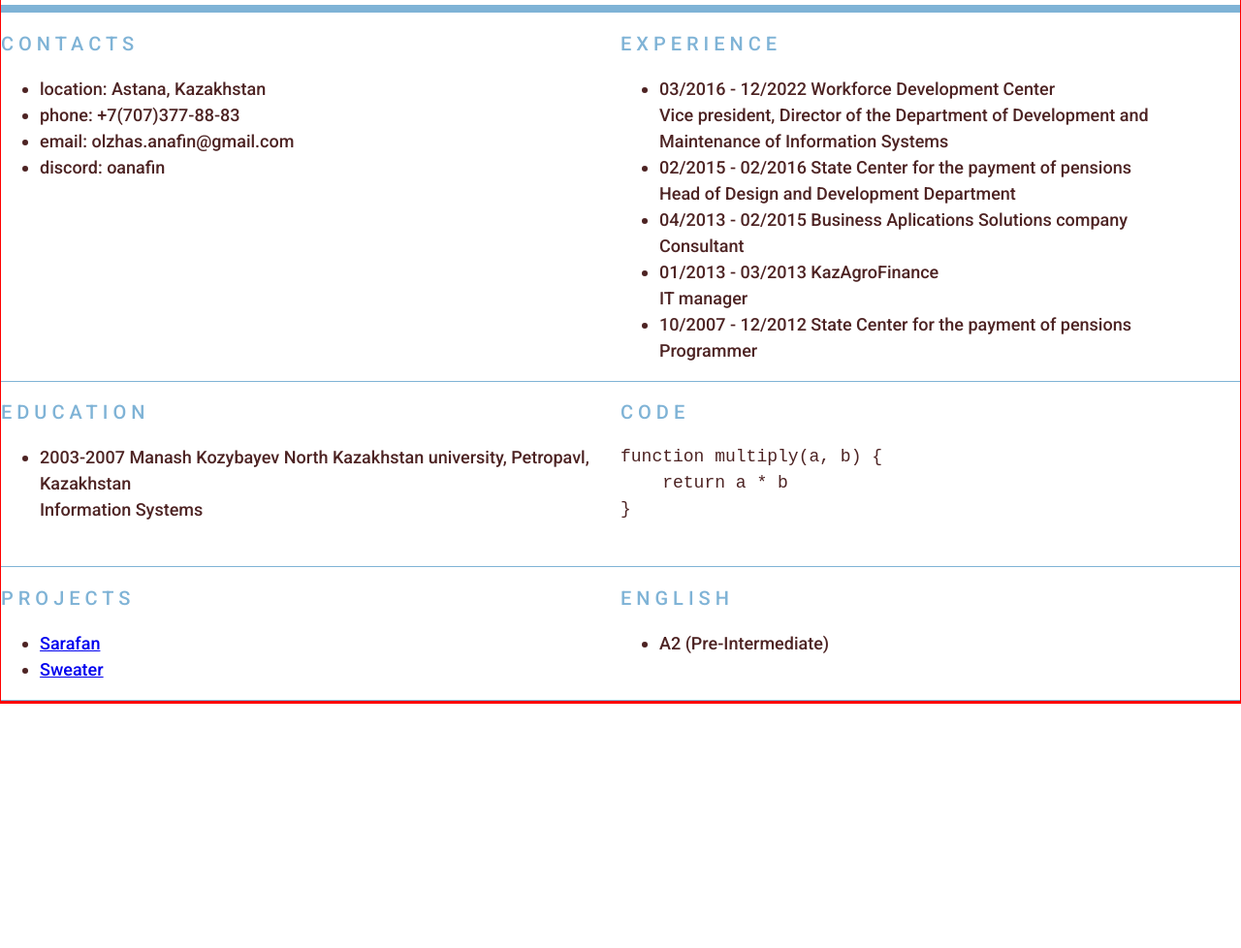
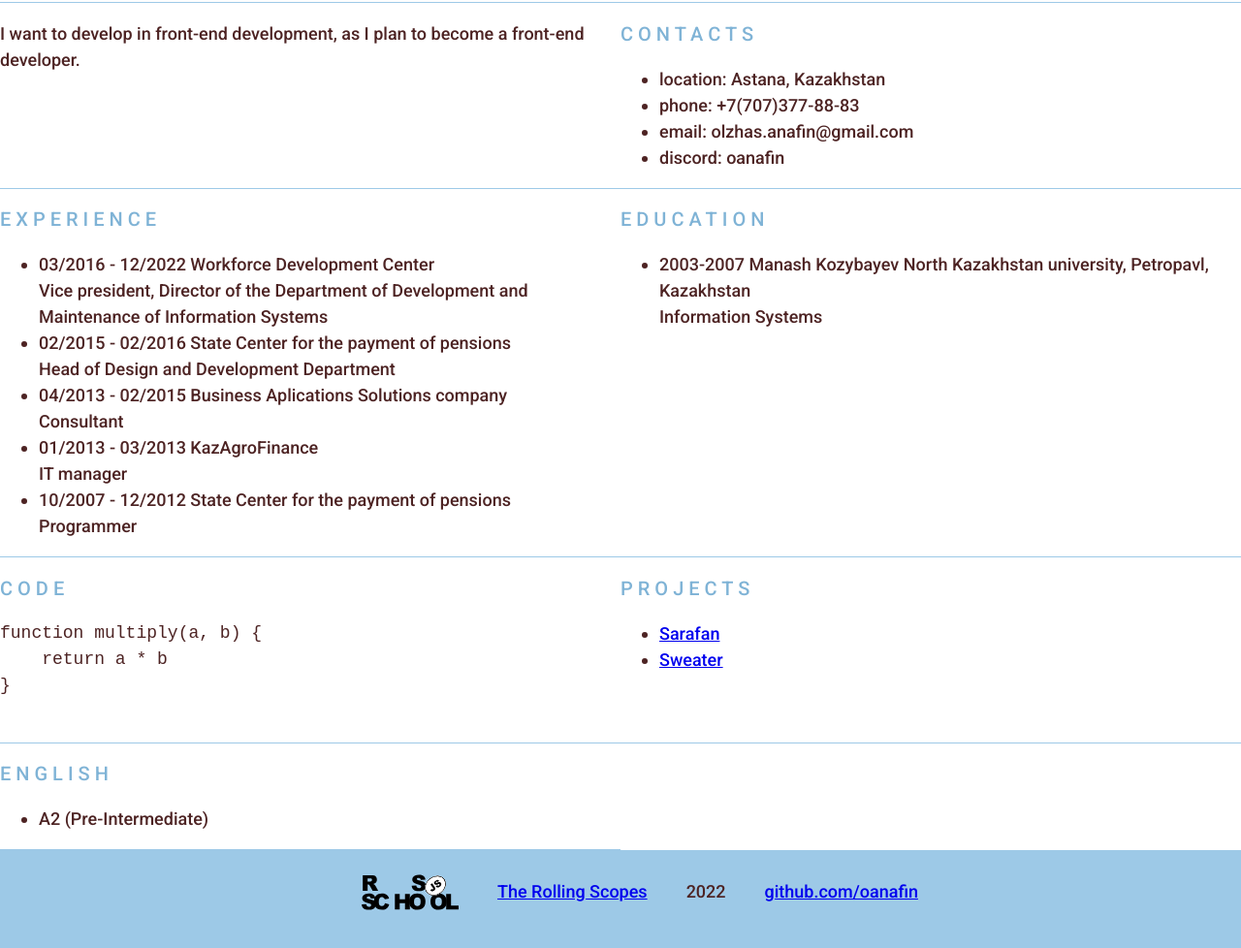
Before and after one commit to oanafin/rsschool-cv-2022, a plain HTML site: page index.html in a window 1280 px wide. Shown: the part 384-1362 px from the top of the page at 97% size. Before the commit the page ends 1110 px from the top, so only its background shows below. Drawn offline with Linux system fonts and the light colour scheme.

Commit message:
feat: add styles

```diff
--- a/index.html
+++ b/index.html
@@ -15,6 +15,7 @@
             <div class="container">
                 <nav class="nav">
                     <ul class="nav-list">
+                        <li class="nav-item"><a href="#summary" class="nav-link">Summary</a></li>
                         <li class="nav-item"><a href="#contacts" class="nav-link">Contacts</a></li>
                         <li class="nav-item"><a href="#experience" class="nav-link">Experience</a></li>
                         <li class="nav-item"><a href="#education" class="nav-link">Education</a></li>
@@ -30,6 +31,9 @@
                 <section class="section section-profile" id="profile">
                     <img class="foto" src="./assets/img/foto.png" alt="Avatar">
                     <h1 class="section-profile-title section-title ">Olzhas Anafin</h1>
+                </section>
+                <section class="section" id="summary">
+                    <p>I want to develop in front-end development, as I plan to become a front-end developer.</p>
                 </section>
                 <section class="section" id="contacts">
                     <h2 class="section-title">Contacts</h2>
@@ -85,7 +89,14 @@
             </div>
         </main>
         <footer class="footer">
-            <div class="container"></div>
+            <div class="container footer-container">
+                <ul class="footer-list">
+                    <li class="footer-item"><img class="course-logo" src="./assets/img/rs_school_js.svg" alt="Course logo"></li>
+                    <li class="footer-item"><a href="https://rs.school/js-stage0/">The Rolling Scopes</a></li>
+                    <li class="footer-item">2022</li>
+                    <li class="footer-item"><a href="https://github.com/oanafin">github.com/oanafin</a></li>
+                </ul>
+            </div>
         </footer>
     </body>
 </html>
--- a/style.css
+++ b/style.css
@@ -21,15 +21,11 @@ body {
 }
 
 .header {
-  border: 1px solid red;
-}
-
-.main {
-  border: 1px solid red;
+  background-color: rgb(157, 201, 231);
 }
 
 .footer {
-  border: 1px solid red;
+  background-color: rgb(157, 201, 231);
 }
 
 .container {
@@ -44,7 +40,7 @@ body {
 
 .section {
   width: 50%;
-  border-bottom: 1px solid rgb(127, 179, 214);
+  border-bottom: 1px solid rgb(157, 201, 231);
 }
 
 @media (max-width: 768px) {
@@ -59,7 +55,7 @@ body {
   justify-content: space-around;
   width: 100%;
   padding: 50px;
-  border-bottom: 8px solid rgb(127, 179, 214);
+  border-bottom: 1px solid rgb(157, 201, 231);
 }
 
 .section-title {
@@ -77,8 +73,7 @@ body {
 
 .nav-list {
   display: flex;
-  justify-content: first baseline;
-  align-items: center;
+  justify-content: center;
   list-style: none;
 }
 
@@ -88,7 +83,23 @@ body {
   transition: .3s;
 }
 
+.footer-list {
+  display: flex;
+  justify-content: center;
+  list-style: none;
+}
+
+.footer-item {
+  margin: 0 20px;
+  line-height: 50px;
+}
+
 .foto {
   width: 200px;
   height: 200px;
 }
+
+.course-logo {
+  width: 100px;
+  height: 50px;
+}
```
Also changed, not shown: assets/img/foto.jpg (deleted), assets/img/rs_school_js.svg (added).
